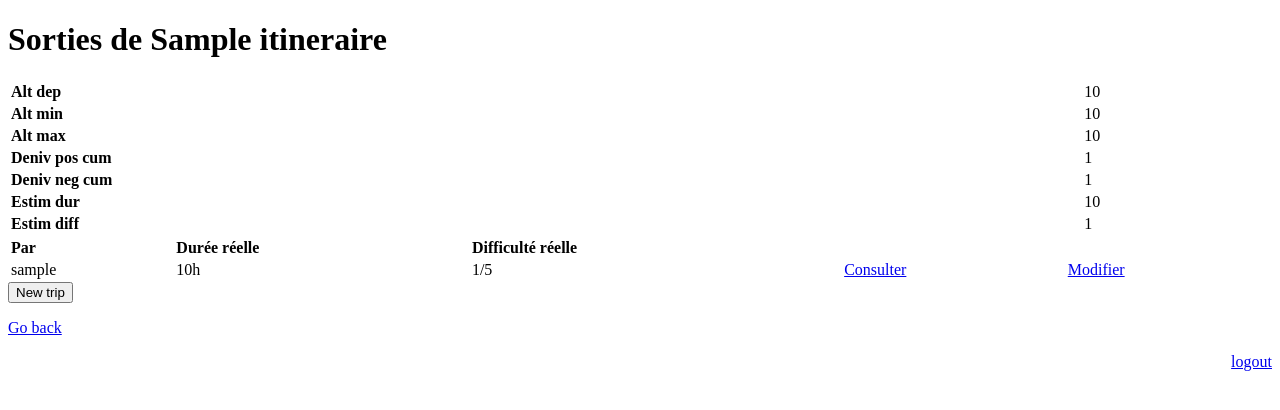
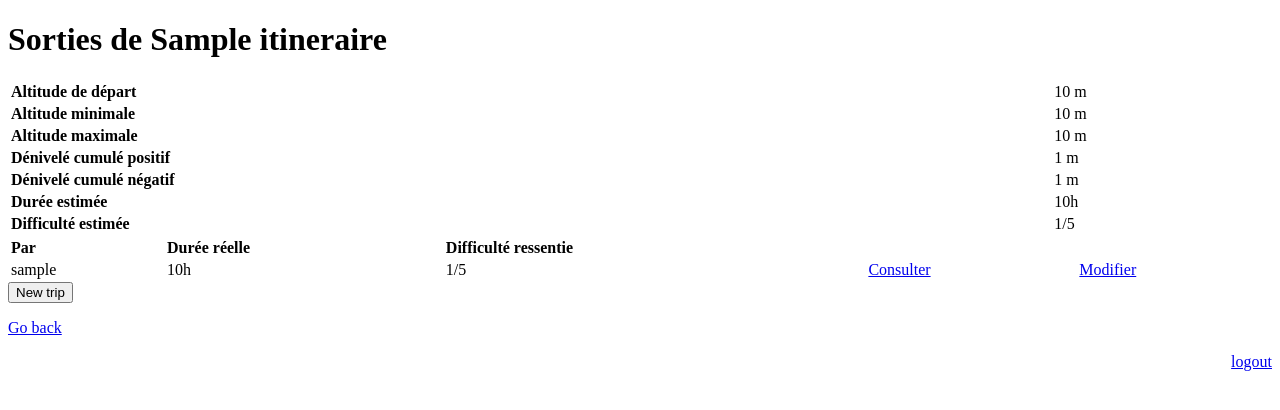
Before and after one commit to bassetmatt-school/EISC209-topoguide, a Django app: page /sorties/1 in a window 1280 px wide. Shown: the top 410 px of the page. Run offline with Django 4.2, Linux system fonts and the light colour scheme; a user stored in the database is signed in; tables that the repository leaves empty hold one stand-in row (values such as "Sample post").

Commit message:
Comment and translation on templates

```diff
--- a/topoguide/templates/itineraires/sorties.html
+++ b/topoguide/templates/itineraires/sorties.html
@@ -1,37 +1,40 @@
 {% extends 'base.html' %}
-{% block title %}{{ route.title }} - Details{% endblock %}
+<!--Title of the page-->
+{% block title %}
+{{ route.title }} - Détails
+{% endblock %}
 
 {% block body %}
 
 <h1>Sorties de {{ route.title }}</h1>
 <table>
     <tr>
-        <th>Alt dep</th>
-        <td>{{ route.base_height }}</td>
+        <th>Altitude de départ</th>
+        <td>{{ route.base_height }} m</td>
     </tr>
     <tr>
-        <th>Alt min</th>
-        <td>{{ route.min_height }}</td>
+        <th>Altitude minimale</th>
+        <td>{{ route.min_height }} m</td>
     </tr>
     <tr>
-        <th>Alt max</th>
-        <td>{{ route.max_height }}</td>
+        <th>Altitude maximale</th>
+        <td>{{ route.max_height }} m</td>
     </tr>
     <tr>
-        <th>Deniv pos cum</th>
-        <td>{{ route.pos_elev_gain }}</td>
+        <th>Dénivelé cumulé positif</th>
+        <td>{{ route.pos_elev_gain }} m</td>
     </tr>
     <tr>
-        <th>Deniv neg cum</th>
-        <td>{{ route.neg_elev_gain }}</td>
+        <th>Dénivelé cumulé négatif</th>
+        <td>{{ route.neg_elev_gain }} m</td>
     </tr>
     <tr>
-        <th>Estim dur</th>
-        <td>{{ route.base_height }}</td>
+        <th>Durée estimée</th>
+        <td>{{ route.time_display }}</td>
     </tr>
     <tr>
-        <th>Estim diff</th>
-        <td>{{ route.estim_difficulty }}</td>
+        <th>Difficulté estimée</th>
+        <td>{{ route.estim_difficulty }}/5</td>
     </tr>
 
 </table>
@@ -41,12 +44,11 @@
     <tr>
         <th>Par</th>
         <th>Durée réelle</th>
-        <th>Difficulté réelle</th>
+        <th>Difficulté ressentie</th>
     </tr>
     {% for trip in trip_list %}
     <tr>
         <td>{{ trip.user.username }}</td>
-        <!--Better format to do-->
         <td>{{ trip.time_display }}</td>
         <td>{{ trip.difficulty_felt }}/5</td>
         <td>
```
Also changed, not shown: topoguide/templates/itineraires/itineraires.html (+9 -7 lines), topoguide/templates/itineraires/sortie.html (+17 -10 lines), topoguide/templates/itineraires/sortie_form.html (+4 -4 lines), topoguide/templates/registration/login.html (+13 -10 lines).
